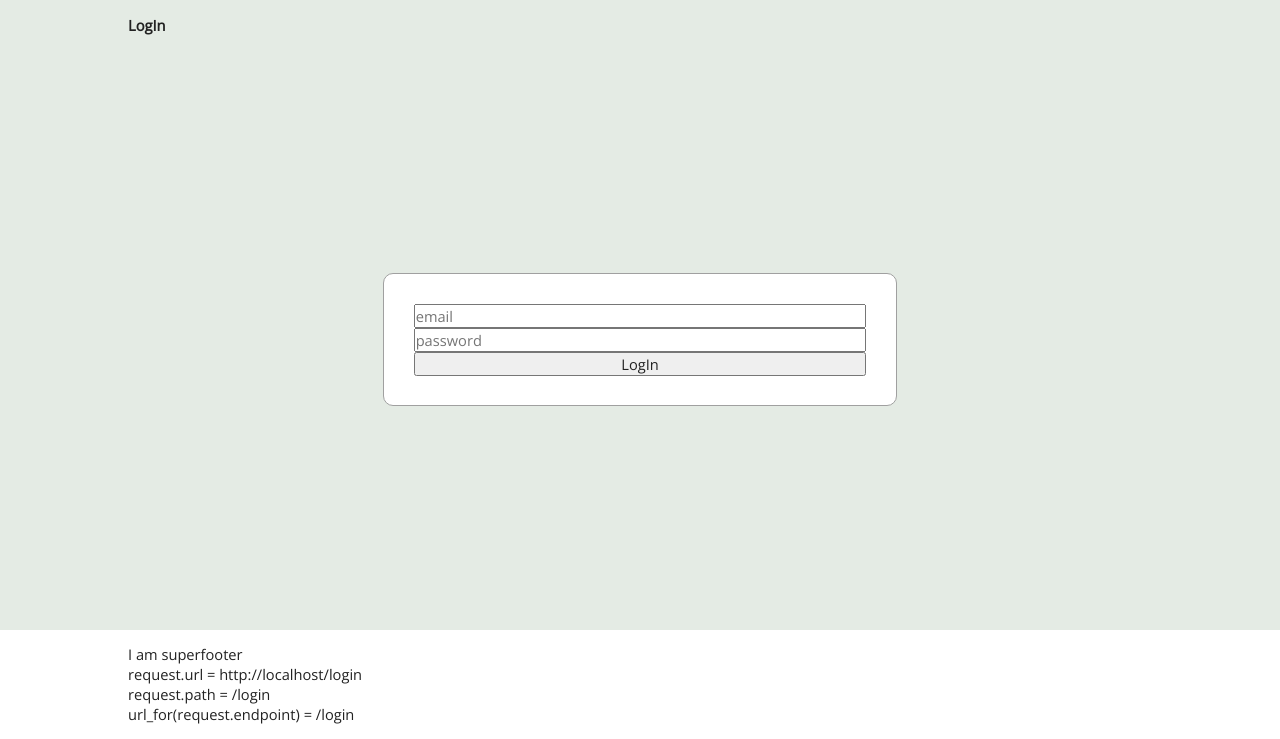
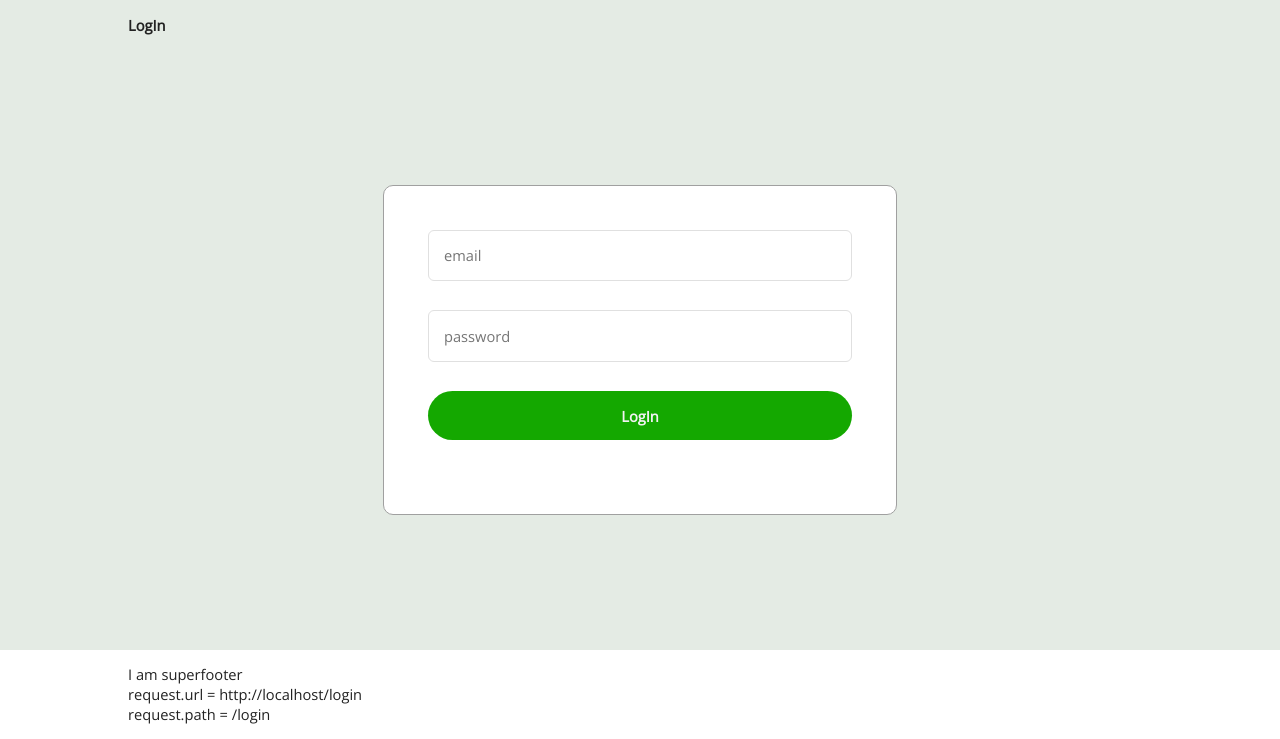
Before and after one commit to Megapelsh/flask_test, a Flask app: page /login in a window 1280 px wide. Shown: the part 61-800 px from the top of the page. Run offline with Flask 2, Linux system fonts and the light colour scheme.

Commit message:
add 404.html

```diff
--- a/app.py
+++ b/app.py
@@ -78,5 +78,10 @@ def login():
     return render_template("login.html", title="LogIn")
 
 
+@app.errorhandler(404)
+def page_not_found(error):
+    return render_template("404.html", title="Page not found")
+
+
 if __name__ == '__main__':
     app.run()
--- a/static/css/styles.css
+++ b/static/css/styles.css
@@ -89,7 +89,7 @@ main .wrapper h1 {
 .login_form {
     width: 35em;
     margin: auto;
-    padding: 2em;
+    padding: 3em;
     border: 1px solid #a0a0a0;
     border-radius: 10px;
     background: #fff;
@@ -101,16 +101,46 @@ main .wrapper h1 {
     width: 100%;
 }
 
+input[type=email],
+input[type=text],
 .message {
     padding: 1em;
-    margin-bottom: 1em;
+    margin-bottom: 2em;
+    border-radius: 6px;
+    border: 1px solid #e0e0e0;
+}
+
+input[type=email]:hover,
+input[type=text]:hover,
+input[type=email]:focus,
+input[type=text]:focus {
+    border: 1px solid #88c872;
+    outline: none;
+}
+
+input[type=submit] {
+    padding: 1em;
+    margin-bottom: 2em;
+    border-radius: 2em;
+    outline: none;
+    border: none;
+    background: #14a800;
+    color: #f2f2f2;
+    font-weight: bold;
+}
+
+input[type=submit]:hover,
+input[type=submit]:focus {
+    outline: none;
+    border: none;
+    background: #3c8224;
+    transition: background 0.5s ease;
 }
 
 .message.success {
     background: #88c872;
     color: #2d6318;
     border: 1px solid #2d6318;
-    border-radius: 6px;
 }
 
 .message.error {
@@ -121,6 +151,8 @@ main .wrapper h1 {
 }
 
 
+
+
 @media (max-width: 1100px) {
     * {
         font-size: 18pt;
@@ -128,6 +160,7 @@ main .wrapper h1 {
 
     .login_form {
         width: 90%;
+        padding: 2em;
     }
 
 
--- a/templates/footer.html
+++ b/templates/footer.html
@@ -3,5 +3,5 @@
     <p>I am superfooter</p>
     <p> request.url = {{ path }} </p>
     <p>request.path = {{ request.path }} </p>
-    <p>url_for(request.endpoint) = {{ url_for(request.endpoint) }} </p>
+{#    <p>url_for(request.endpoint) = {{ url_for(request.endpoint) }} </p>#}
 </div>
--- a/templates/header.html
+++ b/templates/header.html
@@ -8,7 +8,7 @@
                 {% for menu_item in menu %}
                 <li>
                     <a href=" {{ menu_item.url }} "
-                        {% if menu_item.url == url_for(request.endpoint) %}
+                        {% if menu_item.url == request.path %}
                             class="active"
                         {% endif %}
                     > {{ menu_item.name }} </a>
```
Also changed, not shown: templates/404.html (added, +8 -0 lines).
